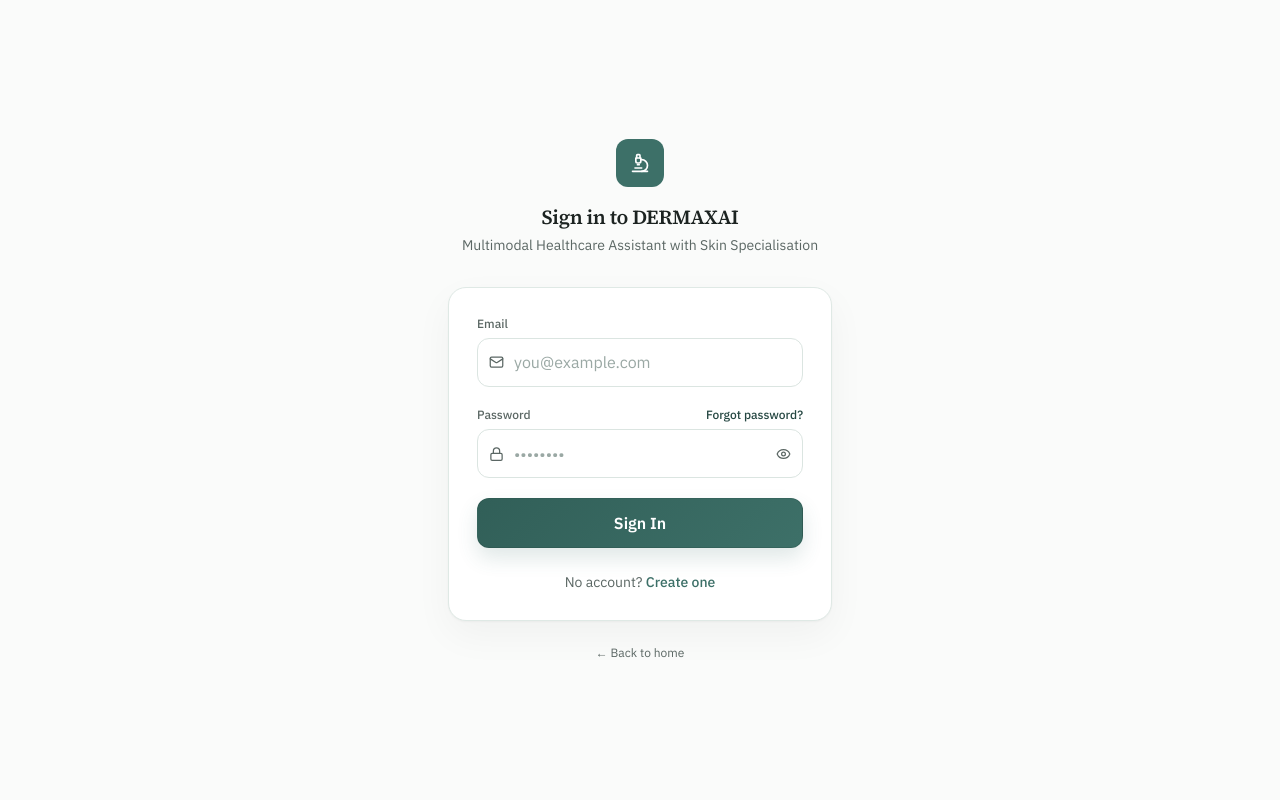
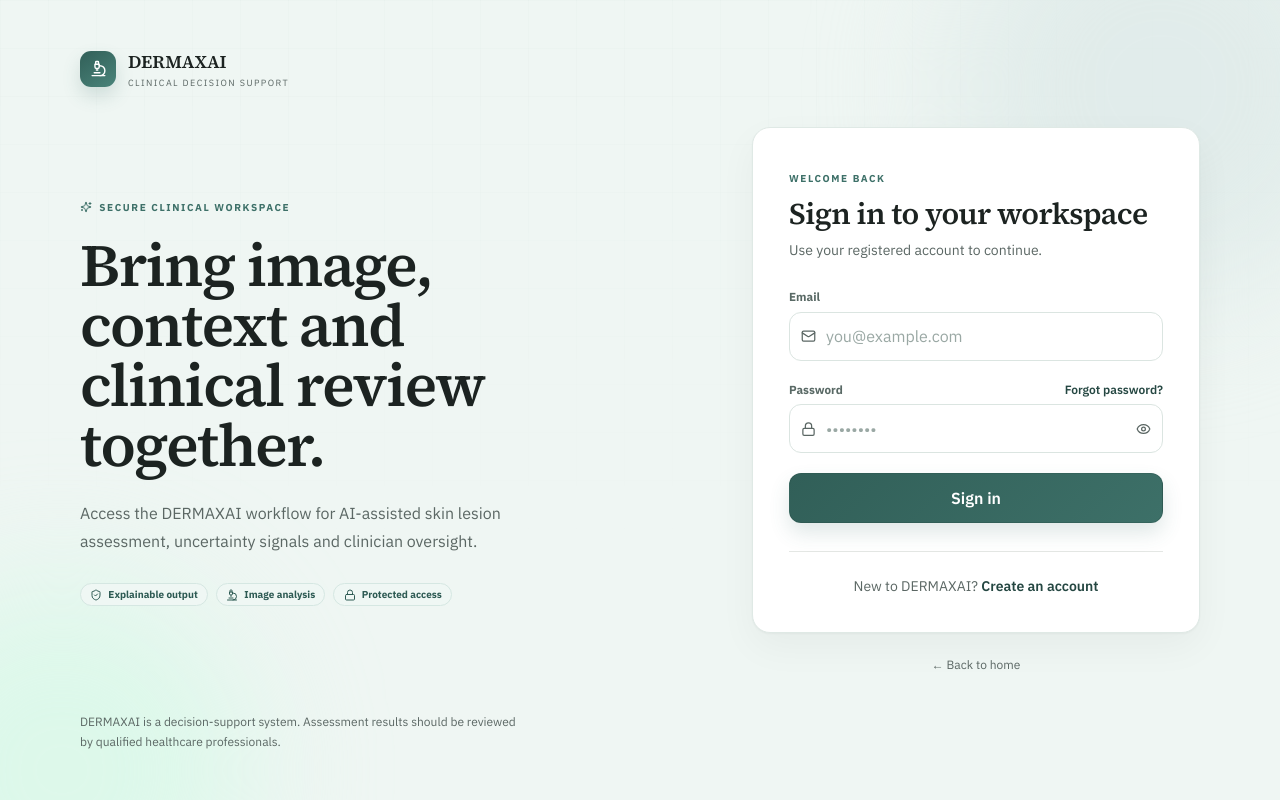
Before and after one commit to tejaswaroop41/DERMAXAI, a React (Vite) app in the folder frontend/: page /login in a window 1280 px wide. Built offline with nearby package versions, Linux system fonts and the light colour scheme; no server answers.

Commit message:
style: redesign login experience

```diff
--- a/frontend/src/pages/Login.jsx
+++ b/frontend/src/pages/Login.jsx
@@ -3,7 +3,7 @@ import { Link, useNavigate } from 'react-router-dom'
 import { useAuth, homeForRole } from '../App'
 import { authApi } from '../lib/api'
 import toast from 'react-hot-toast'
-import { Microscope, Eye, EyeOff, Mail, Lock } from 'lucide-react'
+import { Eye, EyeOff, Lock, Mail, Microscope, ShieldCheck, Sparkles } from 'lucide-react'
 import { BRAND_SHORT } from '../lib/brand'
 
 export default function Login() {
@@ -27,50 +27,97 @@ export default function Login() {
   }
 
   return (
-    <div className="min-h-screen flex items-center justify-center bg-paper px-4">
-      <div className="w-full max-w-sm">
-        <div className="text-center mb-8">
-          <div className="w-12 h-12 rounded-xl flex items-center justify-center mx-auto mb-4 bg-[#3D7068]">
-            <Microscope size={20} className="text-white" />
+    <div className="min-h-screen bg-[#eff6f3] relative overflow-hidden">
+      <div className="absolute inset-0 hero-grid" />
+      <div className="absolute -top-32 -right-24 w-[430px] h-[430px] rounded-full bg-teal-100/70 blur-3xl" />
+      <div className="absolute -bottom-40 -left-32 w-[380px] h-[380px] rounded-full bg-emerald-100/60 blur-3xl" />
+
+      <div className="relative min-h-screen grid lg:grid-cols-[1.05fr_.95fr]">
+        <div className="hidden lg:flex flex-col justify-between px-12 xl:px-20 py-12">
+          <Link to="/" className="inline-flex items-center gap-3 w-fit">
+            <div className="brand-mark"><Microscope size={17} /></div>
+            <div>
+              <div className="font-serif font-semibold text-lg text-ink">{BRAND_SHORT}</div>
+              <div className="text-[9px] uppercase tracking-[0.16em] text-muted">Clinical decision support</div>
             </div>
-          <h1 className="text-xl font-serif font-semibold text-ink">Sign in to {BRAND_SHORT}</h1>
-          <p className="text-muted text-sm mt-1">Multimodal Healthcare Assistant with Skin Specialisation</p>
+          </Link>
+
+          <div className="max-w-lg">
+            <div className="eyebrow"><Sparkles size={12} /> Secure clinical workspace</div>
+            <h1 className="text-5xl xl:text-6xl font-serif font-semibold leading-[1.02] tracking-tight text-ink mt-4">
+              Bring image, context and clinical review together.
+            </h1>
+            <p className="text-muted leading-7 mt-6 max-w-md">
+              Access the DERMAXAI workflow for AI-assisted skin lesion assessment, uncertainty signals and clinician oversight.
+            </p>
+            <div className="mt-7 flex flex-wrap gap-2">
+              <span className="status-pill"><ShieldCheck size={12} /> Explainable output</span>
+              <span className="status-pill"><Microscope size={12} /> Image analysis</span>
+              <span className="status-pill"><Lock size={12} /> Protected access</span>
             </div>
-        <div className="glass p-7">
+          </div>
+
+          <p className="text-xs text-muted max-w-md leading-5">
+            DERMAXAI is a decision-support system. Assessment results should be reviewed by qualified healthcare professionals.
+          </p>
+        </div>
+
+        <div className="flex items-center justify-center px-5 py-10 sm:px-8">
+          <div className="w-full max-w-md">
+            <div className="lg:hidden flex items-center gap-3 mb-8">
+              <div className="brand-mark"><Microscope size={17} /></div>
+              <div>
+                <div className="font-serif font-semibold text-lg">{BRAND_SHORT}</div>
+                <div className="text-[9px] uppercase tracking-[0.16em] text-muted">Clinical decision support</div>
+              </div>
+            </div>
+
+            <div className="glass p-7 sm:p-9">
+              <div className="mb-7">
+                <div className="eyebrow">Welcome back</div>
+                <h1 className="text-3xl font-serif font-semibold text-ink mt-2">Sign in to your workspace</h1>
+                <p className="text-sm text-muted mt-2">Use your registered account to continue.</p>
+              </div>
+
               <form onSubmit={submit} className="space-y-5">
                 <div>
-              <label className="text-xs text-muted mb-1.5 block font-medium">Email</label>
+                  <label className="field-label">Email</label>
                   <div className="relative">
                     <Mail size={15} className="absolute left-3 top-1/2 -translate-y-1/2 text-muted" />
                     <input type="email" required autoComplete="email" placeholder="you@example.com" className="input-glass pl-9"
                       value={form.email} onChange={e => setForm(p => ({ ...p, email: e.target.value }))} />
                   </div>
                 </div>
+
                 <div>
                   <div className="flex items-center justify-between mb-1.5">
-                <label className="text-xs text-muted font-medium">Password</label>
-                <Link to="/forgot-password" className="text-xs text-teal-700 hover:text-teal-800 font-medium">Forgot password?</Link>
+                    <label className="field-label !mb-0">Password</label>
+                    <Link to="/forgot-password" className="text-xs font-semibold text-teal-700 hover:text-teal-800">Forgot password?</Link>
                   </div>
                   <div className="relative">
                     <Lock size={15} className="absolute left-3 top-1/2 -translate-y-1/2 text-muted" />
-                <input type={show ? 'text' : 'password'} required autoComplete="current-password" placeholder="••••••••" className="input-glass pl-9 pr-10"
+                    <input type={show ? 'text' : 'password'} required autoComplete="current-password" placeholder="••••••••" className="input-glass pl-9 pr-11"
                       value={form.password} onChange={e => setForm(p => ({ ...p, password: e.target.value }))} />
-                <button type="button" onClick={() => setShow(s => !s)}
+                    <button type="button" onClick={() => setShow(s => !s)} aria-label={show ? 'Hide password' : 'Show password'}
                       className="absolute right-3 top-1/2 -translate-y-1/2 text-muted hover:text-ink">
                       {show ? <EyeOff size={15} /> : <Eye size={15} />}
                     </button>
                   </div>
                 </div>
+
                 <button type="submit" disabled={loading} className="btn-primary w-full py-3">
-              {loading ? 'Signing in...' : 'Sign In'}
+                  {loading ? 'Signing in…' : 'Sign in'}
                 </button>
               </form>
-          <p className="text-center text-sm text-muted mt-6">
-            No account?{' '}
-            <Link to="/register" className="text-teal-500 hover:text-teal-600 font-medium">Create one</Link>
-          </p>
+
+              <div className="mt-7 pt-6 border-t border-line text-center">
+                <p className="text-sm text-muted">New to DERMAXAI? <Link to="/register" className="font-semibold text-teal-700 hover:text-teal-800">Create an account</Link></p>
               </div>
-        <Link to="/" className="block text-center text-xs text-muted mt-6 hover:text-ink">← Back to home</Link>
+            </div>
+
+            <Link to="/" className="flex items-center justify-center text-xs text-muted mt-6 hover:text-ink">← Back to home</Link>
+          </div>
+        </div>
       </div>
     </div>
   )
```
Lines whose indentation alone changed are shown as unchanged.
